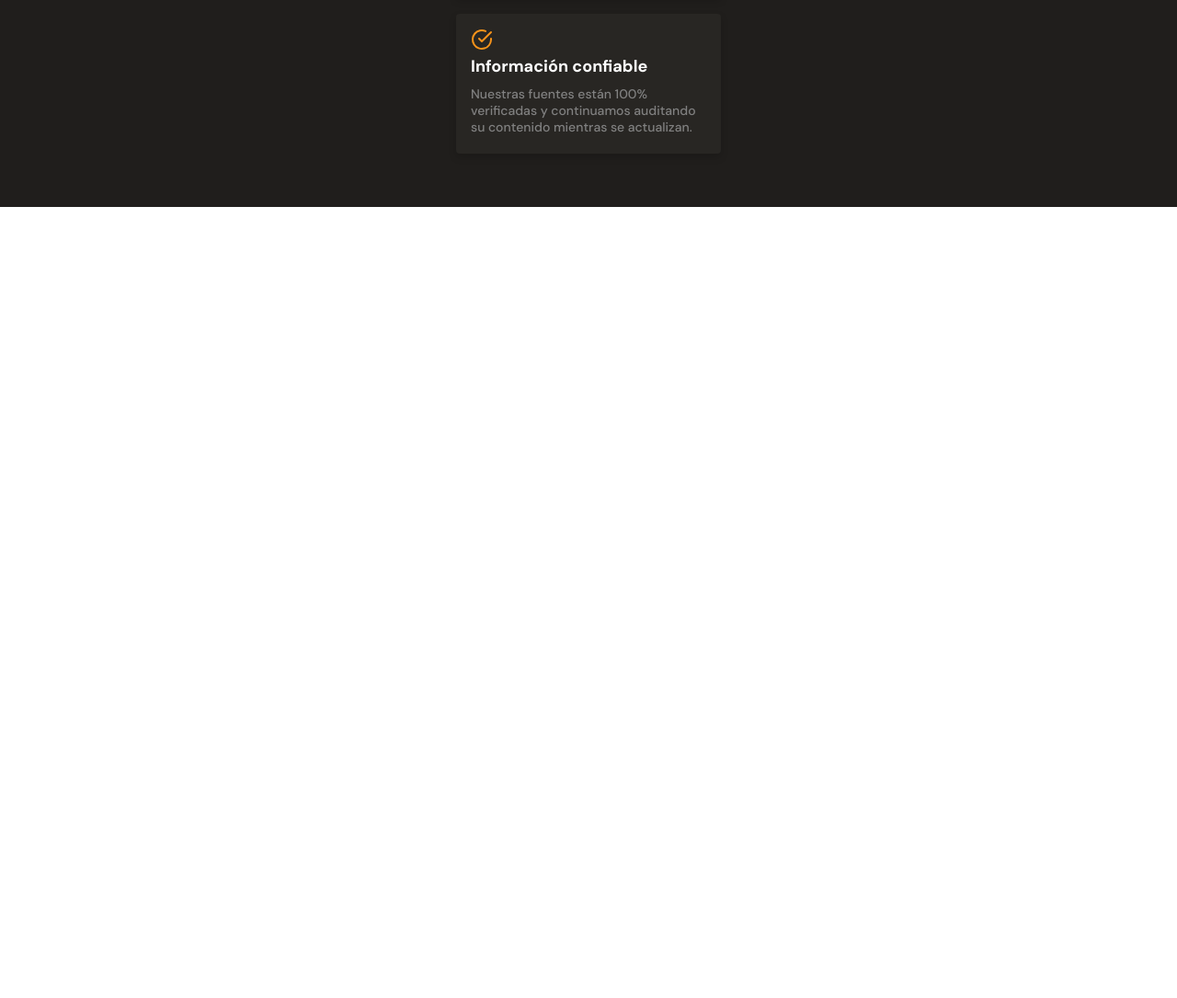
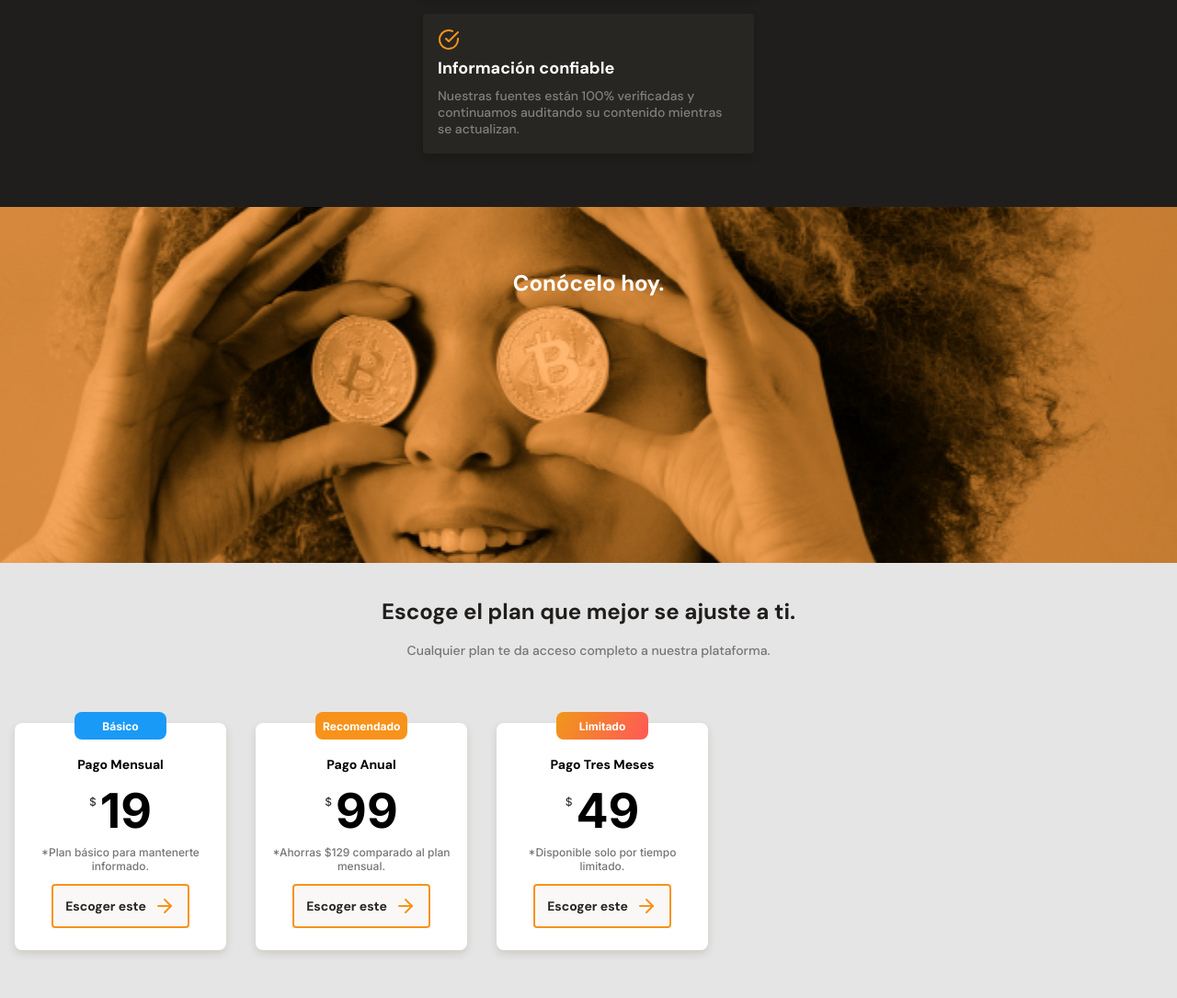
Before and after one commit to DEstebanP/batabit-responsive-page, a plain HTML site: page index.html in a window 1280 px wide. Shown: the part 2016-3101 px from the top of the page at 92% size. Before the commit the page ends 2241 px from the top, so only its background shows below. Drawn offline with Linux system fonts and the light colour scheme.

Commit message:
adding main plans section and its styles

```diff
--- a/index.html
+++ b/index.html
@@ -17,7 +17,7 @@
         <div class="header--title-container">
             <h1>La próxima revolución en el intercambio de criptomonedas.</h1>
             <p>Batatabit te ayuda a navegar entre los diferentes precios y tendencias.</p>
-            <a href="" class="header--button">Conoce Nuestros Planes <span></span></a>
+            <a href="#plans" class="header--button">Conoce Nuestros Planes <span></span></a>
         </div>
     </header>
     <main>
@@ -88,7 +88,7 @@
                 <h2>Creamos un producto sin comparación.</h2>
                 <p>Confiable y diseñado para su uso diario.</p>
             </div>
-            <div class="features-cards-container">
+            <section class="features-cards-container">
                 <div class="card-time card">
                     <span class="clock-icon"></span>
                     <h3>Tiempo real</h3>
@@ -109,10 +109,42 @@
                     <h3>Información confiable</h3>
                     <p>Nuestras fuentes están 100% verificadas y continuamos auditando su contenido mientras se actualizan.</p>
                 </div>
+            </section>
+        </section>
+        <section>
+            <div class="bitcoin-image-container">
+                <h2>Conócelo hoy.</h2>
             </div>
         </section>
-        <section></section>
-        <section></section>
+        <section id="plans" class="plans-container">
+            <div class="plans--title">
+                <h2>Escoge el plan que mejor se ajuste a ti.</h2>
+                <p>Cualquier plan te da acceso completo a nuestra plataforma.</p>
+            </div>
+            <section class="plans-container--slider">
+                <div class="month-card plan-card">
+                    <span class="month-card--highlight">Básico</span>
+                    <h3>Pago Mensual</h3>
+                    <span class="month-card--price"><sup>$</sup>19</span>
+                    <p>*Plan básico para mantenerte informado.</p>
+                    <a href="#" class="month-card--button">Escoger este <span></span></a>
+                </div>
+                <div class="anual-card plan-card">
+                    <span class="anual-card--highlight">Recomendado</span>
+                    <h3>Pago Anual</h3>
+                    <span class="anual-card--price"><sup>$</sup>99</span>
+                    <p>*Ahorras $129 comparado al plan mensual.</p>
+                    <a href="#" class="anual-card--button">Escoger este <span></span></a>
+                </div>
+                <div class="promo-card plan-card">
+                    <span class="promo-card--highlight">Limitado</span>
+                    <h3>Pago Tres Meses</h3>
+                    <span class="promo-card--price"><sup>$</sup>49</span>
+                    <p>*Disponible solo por tiempo limitado.</p>
+                    <a href="#" class="promo-card--button">Escoger este <span></span></a>
+                </div>
+            </section>
+        </section>
     </main>
     <footer></footer>
 </body>
--- a/style.css
+++ b/style.css
@@ -245,6 +245,7 @@ main {
     align-items: center;
     height: 910px;
     width: 100%;
+    min-width: 320px;
     font-family: var(--font-sans);
     background-color: var(--black);
 }
@@ -252,17 +253,12 @@ main {
     position: absolute;
     top: -12px;
 }
-.main-features-container h3 {
-    font-size: 1.8rem;
-    line-height: 1.8rem;
-    font-weight: 700;
-    color: var(--just-white);
-}
+
 .main-features-container p {
-    color: #808080;
     font-size: 1.4rem;
     line-height: 1.8rem;
     font-weight: 500;
+    color: #808080;
 }
 
 .main-features-container--title {
@@ -278,20 +274,26 @@ main {
     font-weight: 700;
     color: var(--just-white);
 }
-.main-features-container .card {
-    width: 288px;
+.features-cards-container .card {
+    width: 90%;
+    min-width: 288px;
+    max-width: 400px;
     height: 152px;
     padding: 16px;
-    margin-bottom: 18px;
+    margin: 0 auto 18px;
     background-color: var(--warm-black);
     border-radius: 4px;
     box-shadow: 0px 4px 8px rgba(0, 0, 0, 0.16);
 }
-.main-features-container .card span{
-    margin-bottom: 8px;
+.features-cards-container .card span{
+    margin-bottom: 10px;
 }
-.main-features-container .card h3 {
+.features-cards-container .card h3 {
     margin-bottom: 12px;
+    font-size: 1.8rem;
+    line-height: 1.8rem;
+    font-weight: 700;
+    color: var(--just-white);
 }
 .card-time .clock-icon {
     display: block;
@@ -329,3 +331,156 @@ main {
     background-size: cover;
     background-position: center;
 }
+
+.bitcoin-image-container {
+    width: 100%;
+    min-width: 320px;
+    height: 387px;
+    background-image: url("./assets/img/bitcoinbaby2x.jpg");
+    background-repeat: no-repeat;
+    background-size: cover;
+    background-position: center;
+}
+.bitcoin-image-container h2 {
+    padding-top: 70px;
+    font-size: 2.4rem;
+    line-height: 2.6rem;
+    font-weight: 700;
+    color: var(--just-white);
+    text-align: center;
+}
+
+.plans-container {
+    width: 100%;
+    min-width: 320px;
+    height: auto;
+    padding-bottom: 30px;
+    background-color: #e5e5e5;
+}
+.plans--title {
+    width: 90%;
+    min-width: 288px;
+    height: auto;
+    margin: 0 auto 50px;
+    text-align: center;
+}
+.plans--title h2 {
+    padding-top: 40px;
+    margin-bottom: 20px;
+    font-size: 2.4rem;
+    line-height: 2.6rem;
+    font-weight: 700;
+    color: var(--black);
+}
+.plans--title p {
+    font-size: 1.4rem;
+    line-height: 1.8rem;
+    font-weight: 500;
+    color: #757575;
+}
+.plans-container--slider {
+    display: flex;
+    height: 316px;
+    overflow-x: scroll;
+    overscroll-behavior-x: contain;
+    scroll-snap-type: x mandatory;
+}
+.plan-card {
+    position: relative;
+    scroll-snap-align: center;
+    display: flex;
+    flex-direction: column;
+    align-items: center;
+    width: 60%;
+    min-width: 190px;
+    max-width: 230px;
+    height: 247px;
+    margin: 20px 16px;
+    padding: 8px 14px;
+    background-color: var(--just-white);
+    text-align: center;
+    border-radius: 8px;
+    box-shadow: 0 4px 8px rgba(89, 73, 30, 0.16);
+}
+.anual-card--highlight, .month-card--highlight, .promo-card--highlight {
+    position: absolute;
+    display: block;
+    width: 100px;
+    height: 30px;
+    padding: 8px;
+    top: -12px;
+    left: calc(50% - 50px);
+    font-family: var(--font-inter);
+    font-size: 1.2rem;
+    line-height: 1.5rem;
+    font-weight: 700;
+    color: var(--just-white);
+    background-color: var(--bitcoin-orange);
+    border-radius: 8px;
+}
+.month-card--highlight {
+    background-color: var(--secondary-blue);
+}
+.promo-card--highlight {
+    background-image: linear-gradient(-60deg, #ff5858 0%, #f09819 100%);
+}
+.anual-card h3, .plan-card h3 {
+    padding-top: 28px;
+    margin-bottom: 10px;
+    font-size: 1.4rem;
+    line-height: 1.8rem;
+    font-weight: 700;
+    color: #000000;
+}
+.anual-card--price, .month-card--price, .promo-card--price {
+    display: block;
+    margin-bottom: 6px;
+    font-family: var(--font-inter);
+    font-size: 5.2rem;
+    font-weight: 700;
+    line-height: 6.3rem;
+    color: #000000;
+}
+.anual-card--price sup, .month-card--price sup, .promo-card--price sup {
+    margin-right: 4px;
+    font-family: var(--font-inter);
+    font-size: 1.2rem;
+    line-height: 1.5rem;
+    font-weight: 500;
+    color: #363636;
+    vertical-align: super;
+}
+.plan-card p {
+    margin-bottom: 12px;
+    font-family: var(--font-inter);
+    font-size: 1.2rem;
+    line-height: 1.5rem;
+    font-weight: 500;
+    color: #757575;
+}
+.anual-card--button, .month-card--button, .promo-card--button {
+    display: flex;
+    justify-content: center;
+    align-items: center;
+    width: 150px;
+    height: 48px;
+    font-size: 1.4rem;
+    line-height: 1.8rem;
+    font-weight: 700;
+    color: var(--warm-black);
+    background-color: var(--off-white);
+    border: 2px solid var(--bitcoin-orange);
+    border-radius: 4px;
+    text-decoration: none;
+    cursor: pointer;
+}
+.anual-card--button span, .month-card--button span, .promo-card--button span {
+    display: inline-block;
+    width: 24px;
+    height: 24px;
+    margin-left: 8px;
+    background-image: url("./assets/icons/orange-right-arrow.svg");
+    background-repeat: no-repeat;
+    background-size: cover;
+    background-position: center;
+}
```
